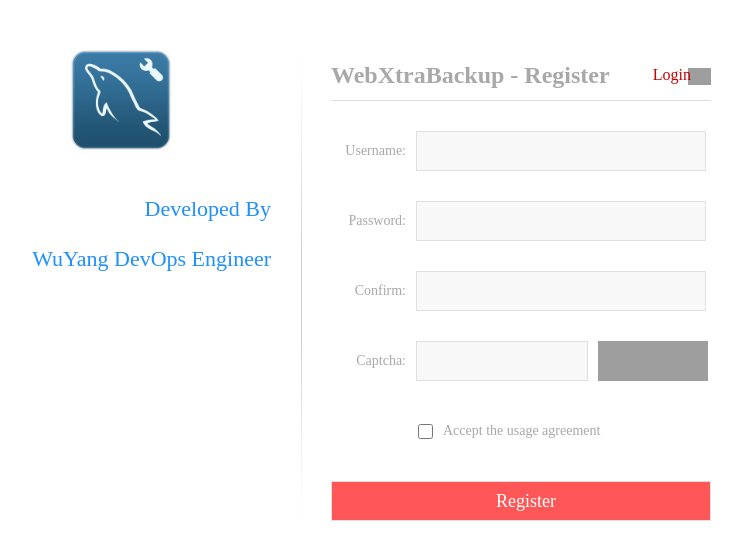
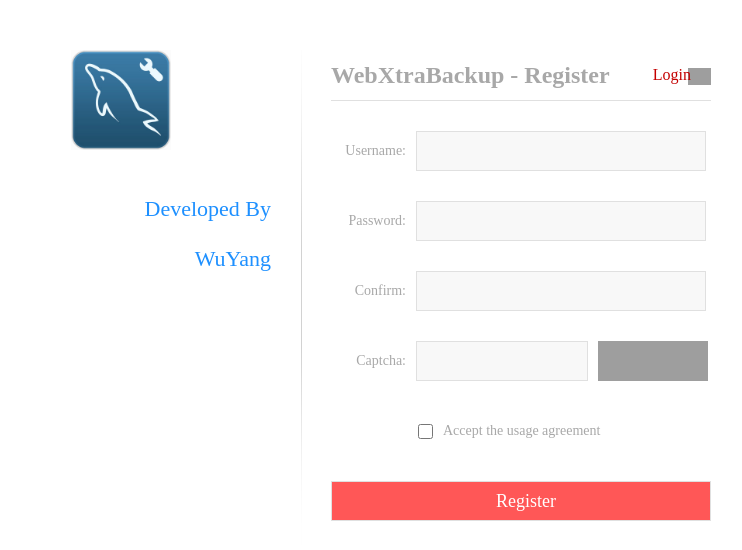
Before and after one commit to j444obs/XtrawithDjango, a Django app: page /register/ in a window 1280 px wide. Shown: the top 550 px of the page, without its empty margins (279-1021 px from the left). Run offline with Django 3.2, Linux system fonts and the light colour scheme; grey boxes are pictures that could not be loaded.

Commit message:
configure1

```diff
--- a/Xtra/Xtra/templates/register.html
+++ b/Xtra/Xtra/templates/register.html
@@ -16,7 +16,7 @@
             width="100px" height="100px"></a>
             <div class="reg_slogan"></div>
             <div class="reg_slogan">Developed By</div>
-            <div class="reg_slogan">WuYang DevOps Engineer</div>
+            <div class="reg_slogan">WuYang</div>
 		</div>
 		<div class="r_con fr">
 			<div class="reg_title clearfix">
```
